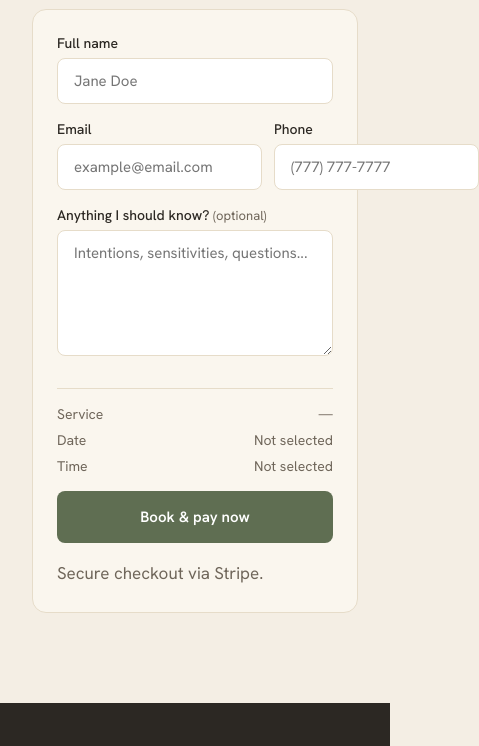
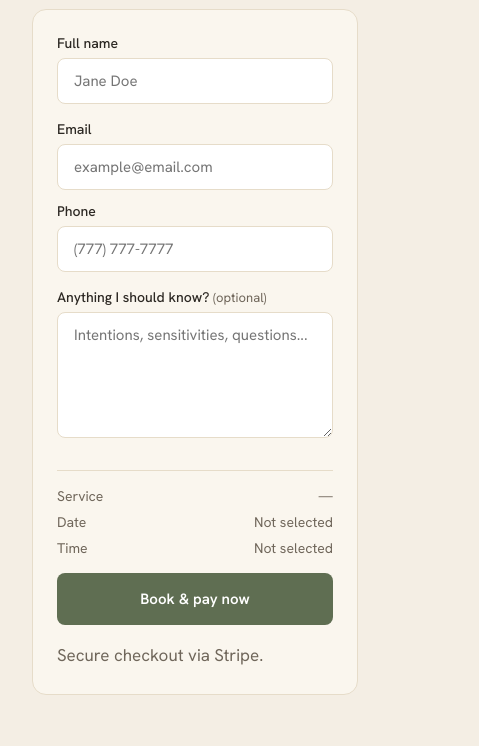
Before and after one commit to geoClink/the-wellness-co, a website: page public/appointments.html in a window 390 px wide. Shown: the part 866-1612 px from the top of the page, 479 px wide, since content can reach past the window. Drawn offline with nearby package versions, Linux system fonts and the light colour scheme; no server answers.

Commit message:
[Feature] Added flex-direction column to email-phone class in styles.css

```diff
--- a/public/css/styles.css
+++ b/public/css/styles.css
@@ -1256,6 +1256,10 @@
         max-width: 100%;
     }
 
+    .email-phone {
+        flex-direction: column;
+    }
+
     .meet-image {
         width: 100%;
         max-width: 340px;
```
